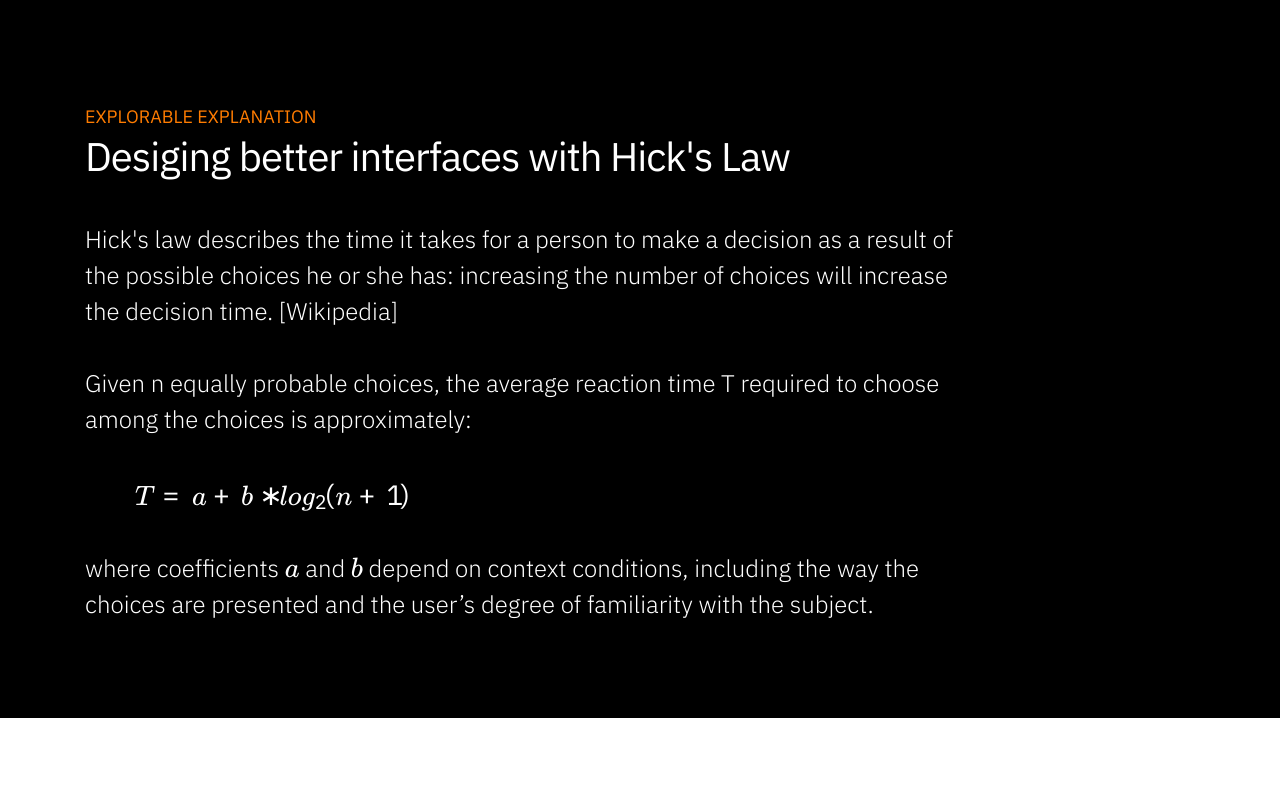
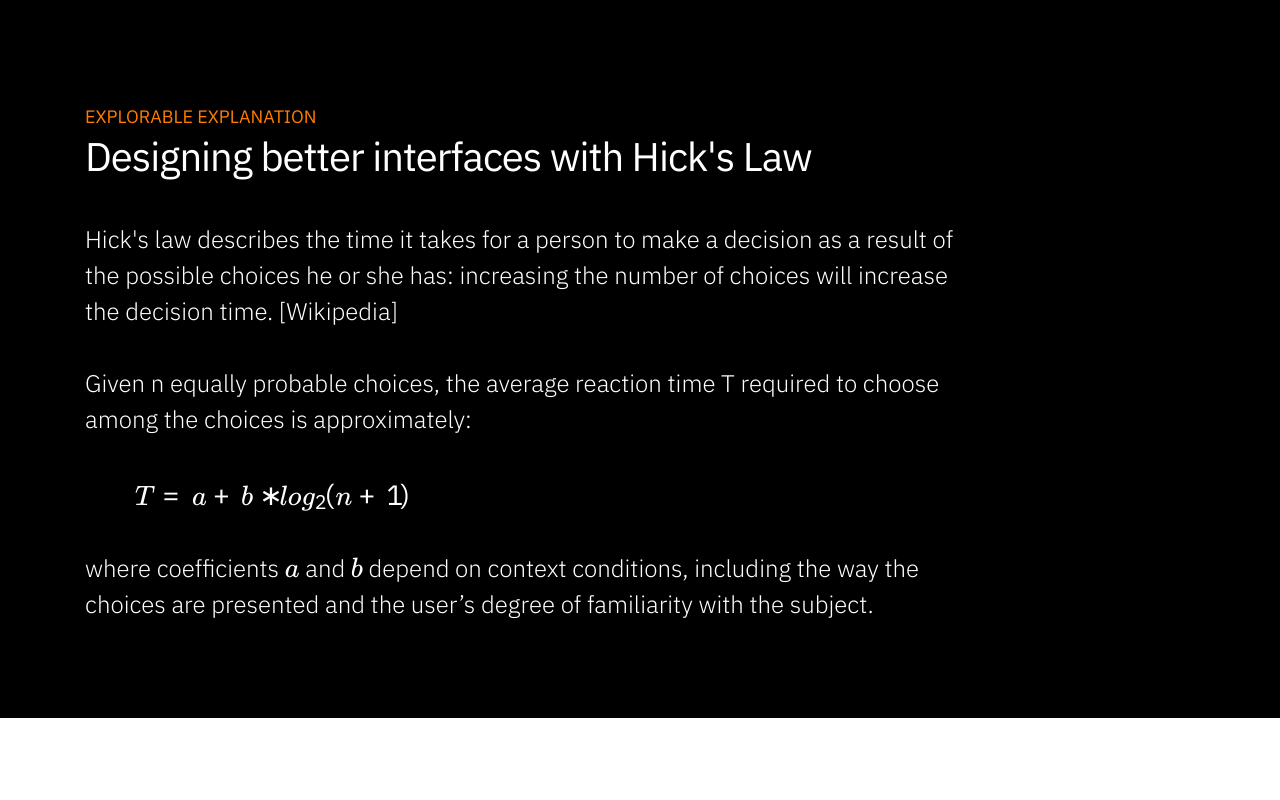
Before and after one commit to akshat10/hicksLawFinal, a plain HTML site: page index.html in a window 1280 px wide. Shown: the top 800 px of the page. Drawn offline with nearby package versions, Linux system fonts and the light colour scheme; some packages are replaced by stand-ins of ours.

Commit message:
typo fix

```diff
--- a/index.html
+++ b/index.html
@@ -27,7 +27,7 @@
 
                     <div id="scaleme">
                     <span style="text-transform: uppercase; font-size: 1.8rem; font-weight: 400; color:#FF7C00;">Explorable Explanation </span>
-                <h1 class="heading1 center">Desiging better interfaces with Hick's Law</h1>
+                <h1 class="heading1 center">Designing better interfaces with Hick's Law</h1>
                 <br>
                 <div class="container-ak">
                     Hick's law describes the time it takes for a person to make a decision as a result of the possible choices he or she has: increasing the number of choices will increase the decision time.
```
